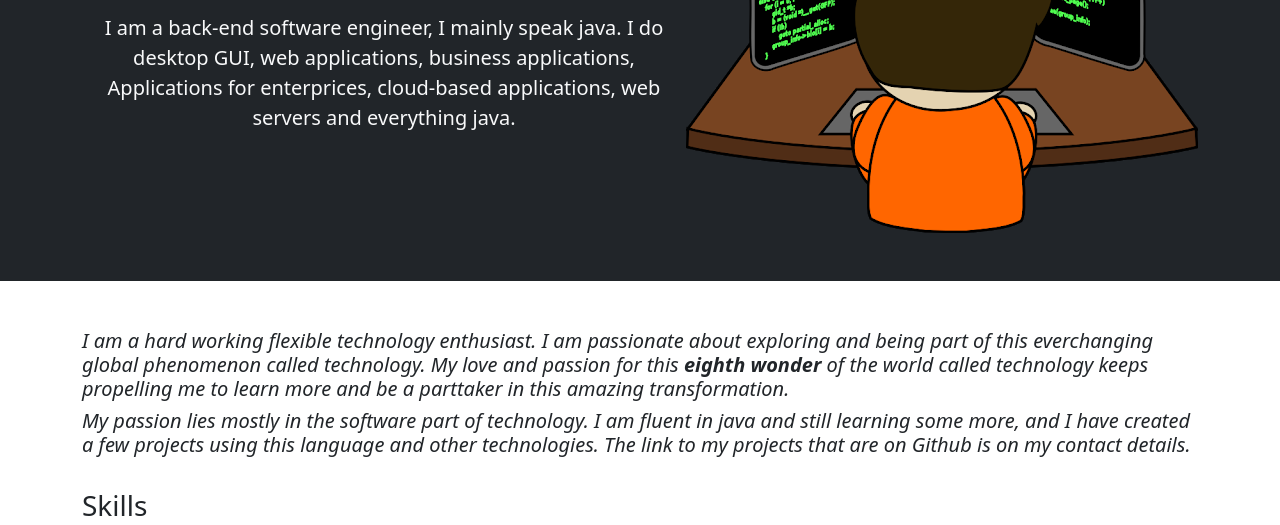
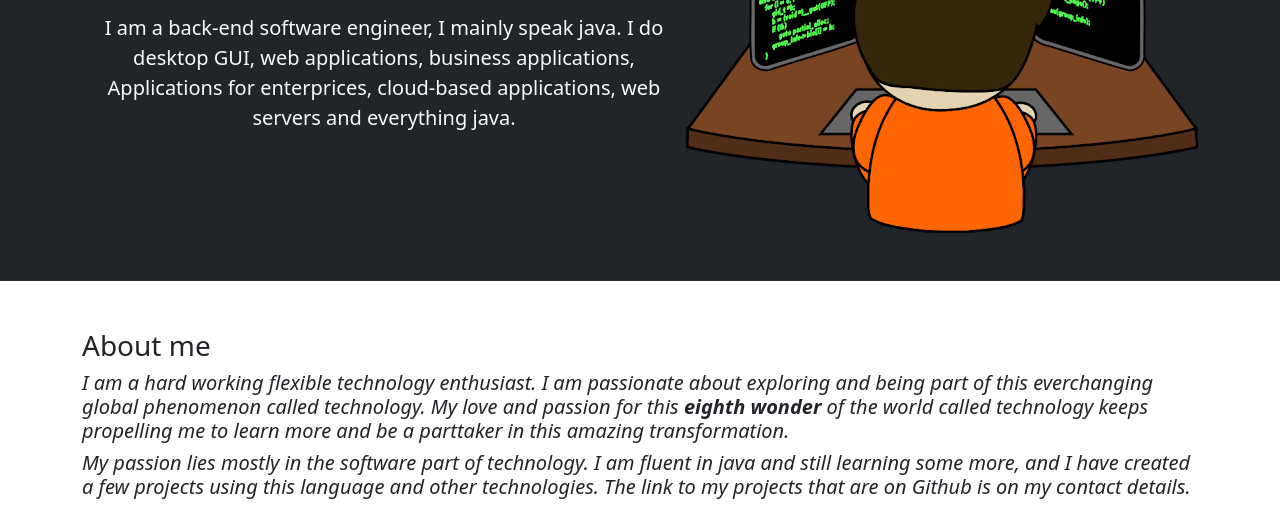
Before and after one commit to Thabo96/Thabo_Mbele_Resume, a plain HTML site: page index.html in a window 1280 px wide. Shown: the part 275-800 px from the top of the page. Drawn offline with nearby package versions, Linux system fonts and the light colour scheme.

Commit message:
Added heading

```diff
--- a/index.html
+++ b/index.html
@@ -59,7 +59,7 @@
 		<div class="div container">
 			<div class="div row text-left-fair">
 				<div class="div col">
-
+					<h3>About me</h3>
 					<p class="h5"><i>
 						I am a hard working flexible technology enthusiast. I am passionate about exploring and being part of this everchanging global phenomenon called technology. My love and passion for this <span><b>eighth wonder</b></span> of the world called technology keeps propelling me to learn more and be a parttaker in this amazing transformation.
 					</i>
```
